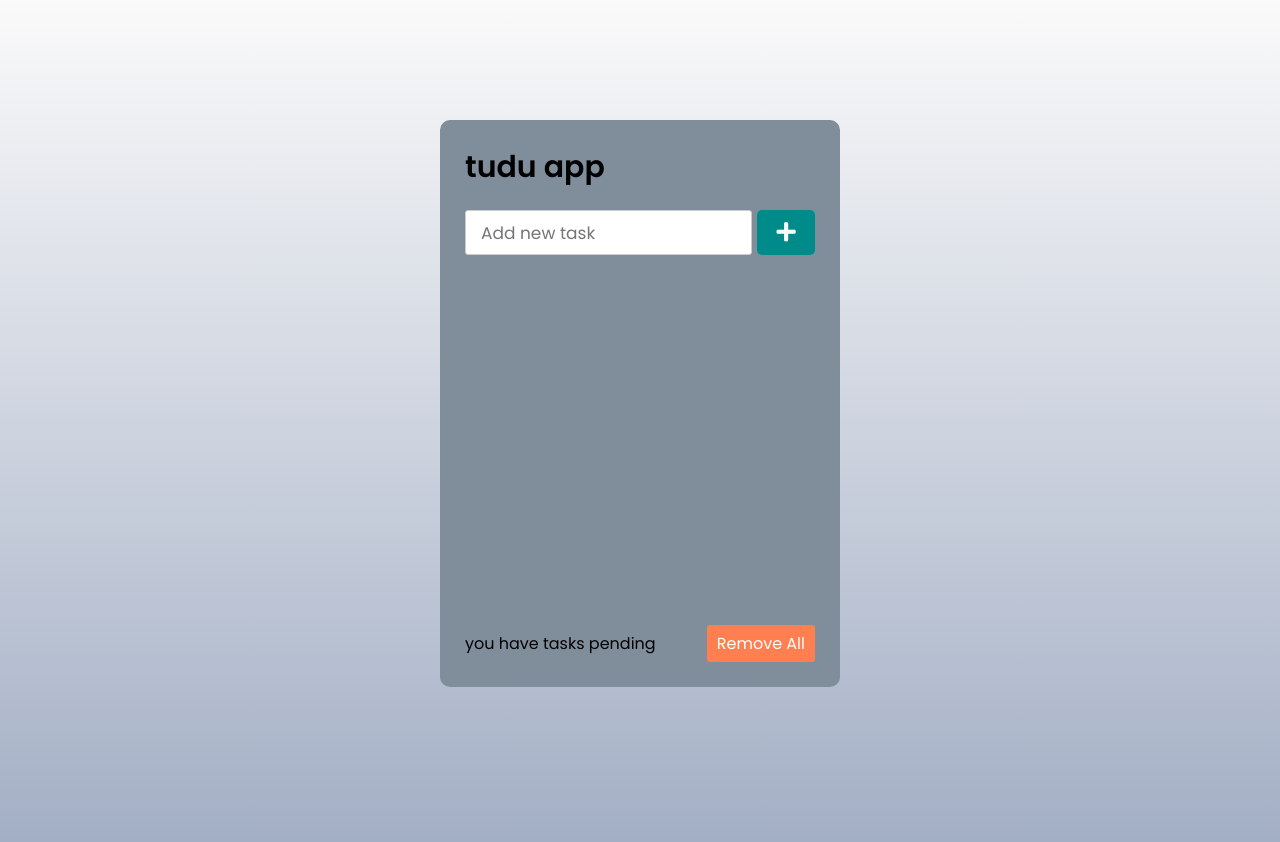
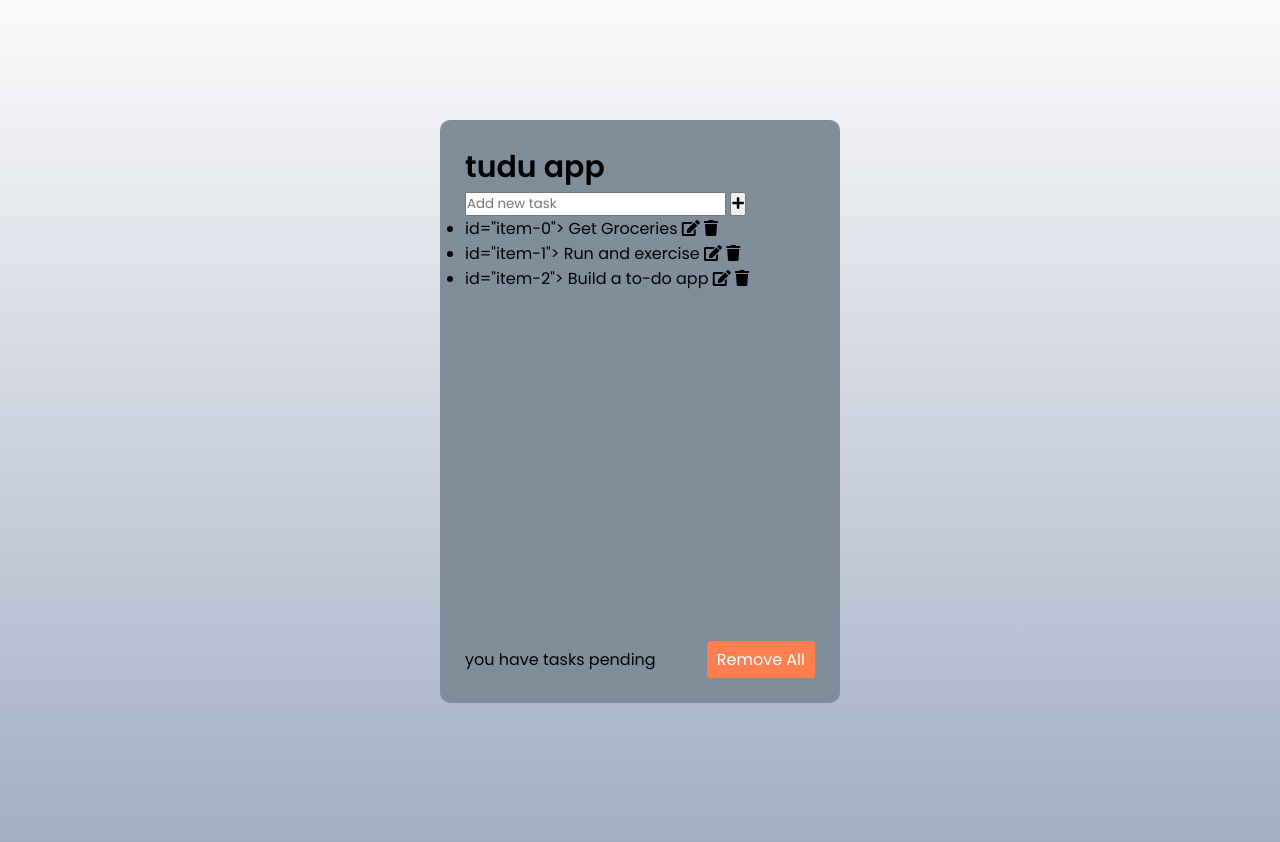
Before and after one commit to podvistorcheto/javascript-review, a website: page organizer/index.html in a window 1280 px wide. Drawn offline with Linux system fonts and the light colour scheme.

Commit message:
Method to add task triggered for the console

```diff
--- a/organizer/app.js
+++ b/organizer/app.js
@@ -2,6 +2,16 @@
 
 // const test = true;
 // console.log(test);
+
+const database = {
+  todoItems: [
+    { id: 0, name: "Get Groceries", description: "Do with a shopping list" },
+    { id: 1, name: "Run and exercise", description: "For at least 45 mins" },
+    { id: 2, name: "Build a to-do app", description: "Use JavaScript" },
+  ],
+  currenTask: null,
+  totalToDoItems: 0,
+};
 
 // 4.LOCAL STORAGE CONFIGURATION - to be added at the end
 
@@ -14,7 +24,7 @@ const taskManager = (function () {
   };
   // data structure
   const database = {
-    todoitems: [
+    todoItems: [
       { id: 0, name: "Get Groceries", description: "Do with a shopping list" },
       { id: 1, name: "Run and exercise", description: "For at least 45 mins" },
       { id: 2, name: "Build a to-do app", description: "Use JavaScript" },
@@ -24,22 +34,65 @@ const taskManager = (function () {
   };
   // return function to be able to read the data with a public method
   return {
+    // get the items
+    getTasks: function () {
+      return database.todoItems;
+    },
     logData: function () {
       return database;
     },
   };
 })();
-// 2. USER CONTROLLER
+// 2. UI CONTROLLER
 const userControl = (function () {
+  const userSelectors = {
+    listWithTasks: ".task-list",
+    addTaskBtn: ".add-new-task",
+  };
   // public method
-  return {};
+  return {
+    fillTaskList: function (todoItems) {
+      let html = "";
+
+      todoItems.forEach(function (item) {
+        html += `<li> id="item-${item.id}"> ${item.name}
+      <i class="fas fa-edit"></i> <i class="fas fa-trash"></i></span>
+      </li>`;
+      });
+      // Insert list names
+      document.querySelector(userSelectors.listWithTasks).innerHTML = html;
+    },
+    getSelectors: function () {
+      return userSelectors;
+    },
+  };
 })();
 // 3. APP MANAGER
 const appManager = (function (taskManager, userControl) {
+  // Load events
+  const loadEvents = function () {
+    // get user selectors
+    const userSelectors = userControl.getSelectors();
+    // event which adds task
+    document
+      .querySelector(userSelectors.addTaskBtn)
+      .addEventListener("click", addTaskSubmit);
+  };
+  // Add task submit method
+  const addTaskSubmit = function (e) {
+    console.log("Adding Task....");
+    e.preventDefault();
+  };
   // public methods
   return {
     startApp: function () {
       console.log("Initializing app....");
+      // fetch items from database
+      const todoItems = taskManager.getTasks();
+      // Fill in the list with items
+      userControl.fillTaskList(todoItems);
+      // load events function
+      loadEvents();
     },
   };
 })(taskManager, userControl);
--- a/organizer/index.html
+++ b/organizer/index.html
@@ -13,11 +13,11 @@
   <body>
     <div class="wrapper">
       <header>tudu app</header>
-      <div class="addNewTask">
+      <div class="add-new-task">
         <input type="text" placeholder="Add new task" />
         <button><i class="fas fa-plus"></i></button>
       </div>
-      <ul class="taskList">
+      <ul class="task-list">
         <!-- generates data from local storage in the browser -->
       </ul>
       <div class="footer">
```
